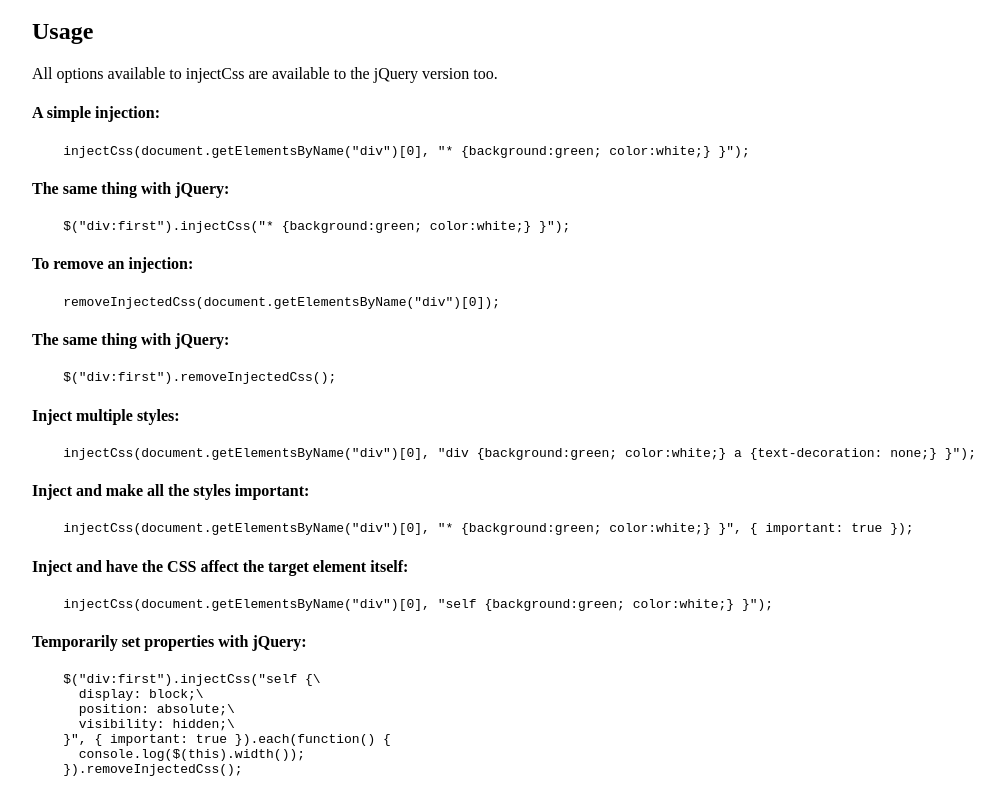
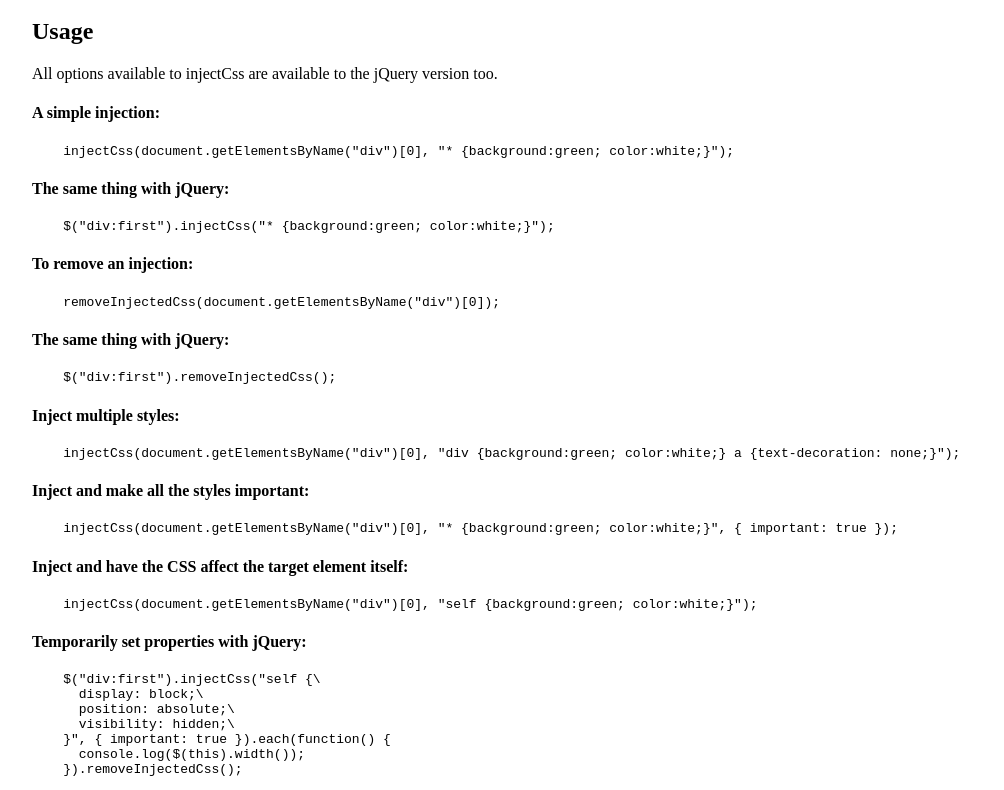
Before and after one commit to MaxPower15/inject-css, a plain HTML site: page index.html in a window 1280 px wide. Shown: the part 670-1460 px from the top of the page, without its empty margins (128-1132 px from the left). Drawn offline with nearby package versions, Linux system fonts and the light colour scheme.

Commit message:
Adding license and readme. Updating demo.

```diff
--- a/index.html
+++ b/index.html
@@ -59,19 +59,19 @@
       <h2>Usage</h2>
       <p>All options available to injectCss are available to the jQuery version too.</p>
       <h4>A simple injection:</h4>
-      <pre>    injectCss(document.getElementsByName("div")[0], "* {background:green; color:white;} }");</pre>
+      <pre>    injectCss(document.getElementsByName("div")[0], "* {background:green; color:white;}");</pre>
       <h4>The same thing with jQuery:</h4>
-      <pre>    $("div:first").injectCss("* {background:green; color:white;} }");</pre>
+      <pre>    $("div:first").injectCss("* {background:green; color:white;}");</pre>
       <h4>To remove an injection:</h4>
       <pre>    removeInjectedCss(document.getElementsByName("div")[0]);</pre>
       <h4>The same thing with jQuery:</h4>
       <pre>    $("div:first").removeInjectedCss();</pre>
       <h4>Inject multiple styles:</h4>
-      <pre>    injectCss(document.getElementsByName("div")[0], "div {background:green; color:white;} a {text-decoration: none;} }");</pre>
+      <pre>    injectCss(document.getElementsByName("div")[0], "div {background:green; color:white;} a {text-decoration: none;}");</pre>
       <h4>Inject and make all the styles important:</h4>
-      <pre>    injectCss(document.getElementsByName("div")[0], "* {background:green; color:white;} }", { important: true });</pre>
+      <pre>    injectCss(document.getElementsByName("div")[0], "* {background:green; color:white;}", { important: true });</pre>
       <h4>Inject and have the CSS affect the target element itself:</h4>
-      <pre>    injectCss(document.getElementsByName("div")[0], "self {background:green; color:white;} }");</pre>
+      <pre>    injectCss(document.getElementsByName("div")[0], "self {background:green; color:white;}");</pre>
       <h4>Temporarily set properties with jQuery:</h4>
       <pre>
     $("div:first").injectCss("self {\
```
Also changed, not shown: LICENSE.txt (added), 1 other file.
